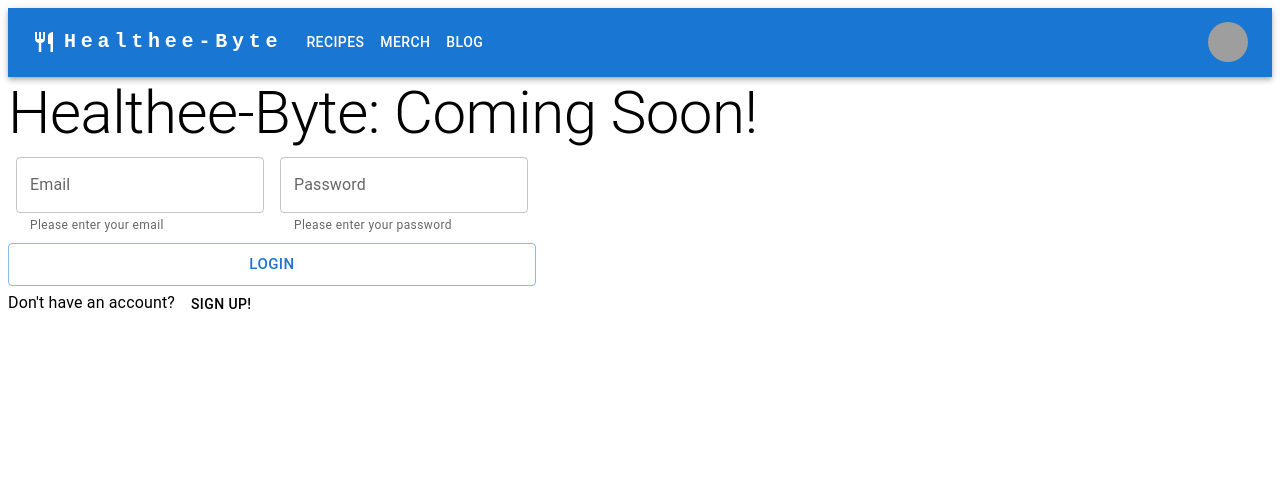
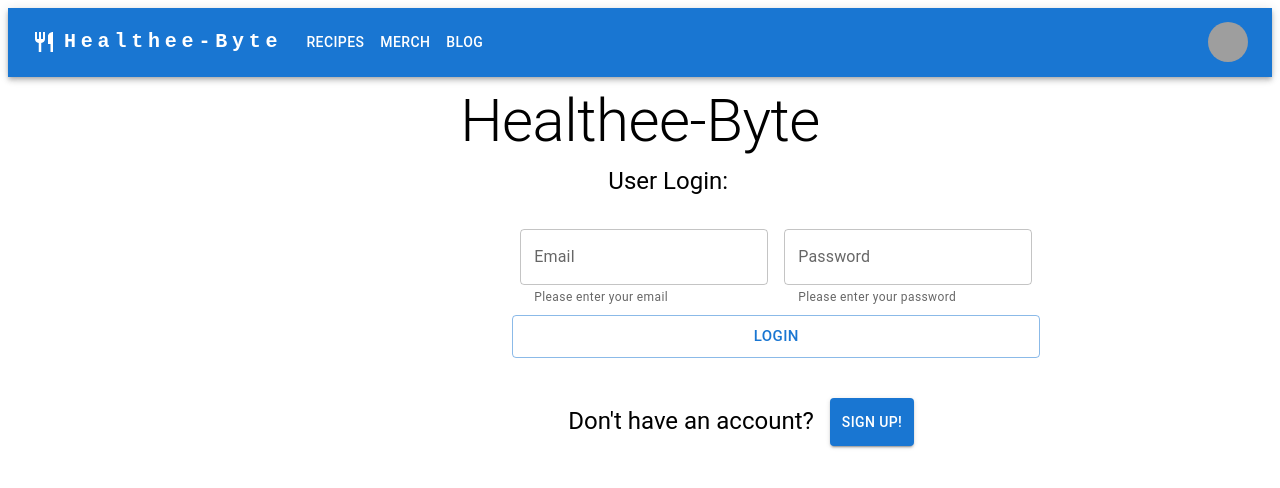
Before and after one commit to momaki9/HealtheeByte, a React (Create React App) app in the folder client/: page /login in a window 1280 px wide. Shown: the top 488 px of the page. Built offline with nearby package versions, Linux system fonts and the light colour scheme; grey boxes are pictures that could not be loaded.

Commit message:
styled the login page

```diff
--- a/client/src/components/LoginComp.js
+++ b/client/src/components/LoginComp.js
@@ -41,7 +41,7 @@ const Login = () => {
     }
 
     return (
-        <FormControl>
+        <FormControl sx={{p: 2, margin: 1}}>
             <Box sx={{
                 display: 'flex',
                 alignItems: 'center',
--- a/client/src/components/Signup.js
+++ b/client/src/components/Signup.js
@@ -9,6 +9,7 @@ import { useState } from 'react';
 import { SIGNUP_USER } from '../utils/mutations';
 import { useMutation } from '@apollo/client';
 import Auth from '../utils/auth';
+import "../style/style.css"
 
 const style = {
     position: 'absolute',
@@ -65,8 +66,8 @@ const Signup = () => {
     };
 
     return (
-        <>
-            <Typography>Don't have an account?<Button onClick={handleOpen} variant='caption'>Sign up!</Button></Typography>
+        <div>
+            <Typography variant='h5' sx={{marginLeft: 10}}>Don't have an account?<Button onClick={handleOpen} color='primary' variant='contained' sx={{p: 1.5, margin: 2}}>Sign up!</Button></Typography>
             <Modal
                 open={open}
                 onClose={hanldeClose}
@@ -104,7 +105,7 @@ const Signup = () => {
 
                 </Box>
             </Modal>
-        </>
+        </div>
     )
 }
 
--- a/client/src/pages/Home.js
+++ b/client/src/pages/Home.js
@@ -35,10 +35,10 @@ const steps = [
   {
     label: 'Create a Recipe',
     description: `Maybe you would like to share your recipe with the word? Simply create your own!`,
-    quote: "Create your own recipe",
+    quote: "Login or Create an account to add own recipe",
     image: "https://i.postimg.cc/X7DwsB1K/max-saeling-Ax-XT3k-Fd-Gg-unsplash.jpg",
     altText: "placeholder alt text 3",
-    link: "addrecipe"
+    link: "login"
   },
 ];
 
@@ -57,7 +57,7 @@ const Home = () => {
   return (
     <div className='home-page'>
       <Bar />
-      <Typography variant="h3" className='page-header'>View, Search, Add recipes and More!</Typography>
+      <Typography variant="h2" className='page-header'>View, Search, Add recipes and More!</Typography>
       <Grid container spacing={2} id='card-container' xs={8}>
         <Grid item xs={6}>
           <Card sx={{ minWidth: 275 }}>
--- a/client/src/pages/Login.js
+++ b/client/src/pages/Login.js
@@ -4,16 +4,19 @@ import Signup from '../components/Signup';
 import {
     Typography
 } from '@mui/material';
-
+import "../style/style.css"
 
 const Login = () => {
     return (
-        <>
+        <div>
             <Bar />
-            <Typography variant="h2"> Healthee-Byte: Coming Soon!</Typography>
+            <Typography variant="h2" sx={{margin: 1, textAlign: "center"}}> Healthee-Byte</Typography>
+            <div className='login-div'>
+            <Typography variant='h5' sx={{marginLeft: 15}}>User Login:</Typography>
             <LoginComp />
             <Signup />
-        </>
+            </div>
+        </div>
     )
 };
 
--- a/client/src/style/style.css
+++ b/client/src/style/style.css
@@ -20,3 +20,7 @@
     padding-bottom: 15%;
 
 }
+
+.login-div {
+    margin-left: 38%;
+}
--- a/client/src/utils/auth.js
+++ b/client/src/utils/auth.js
@@ -21,7 +21,7 @@ class AuthService {
     }
     login(idToken) {
         localStorage.setItem('id_token', idToken);
-        window.location.assign('/Profile');
+        window.location.assign('/');
     }
     logout() {
         localStorage.removeItem('id_token');
```
